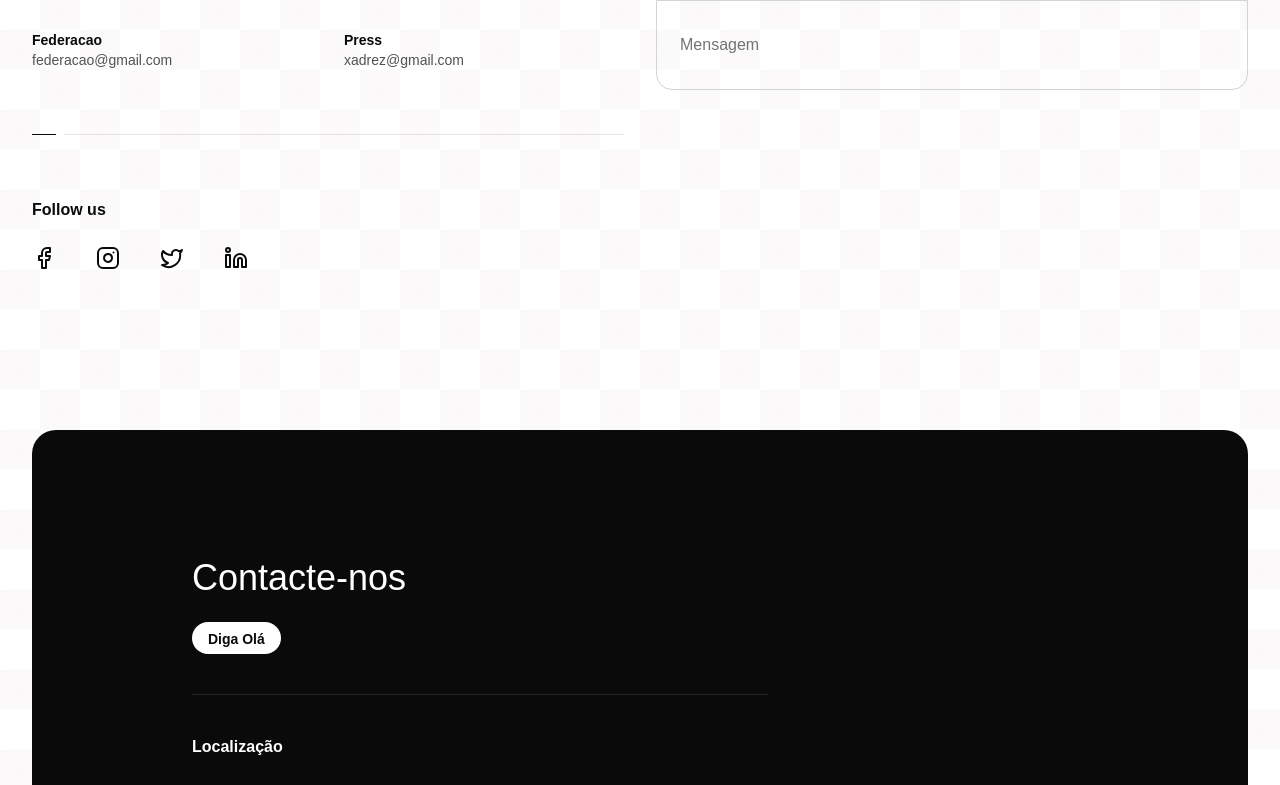
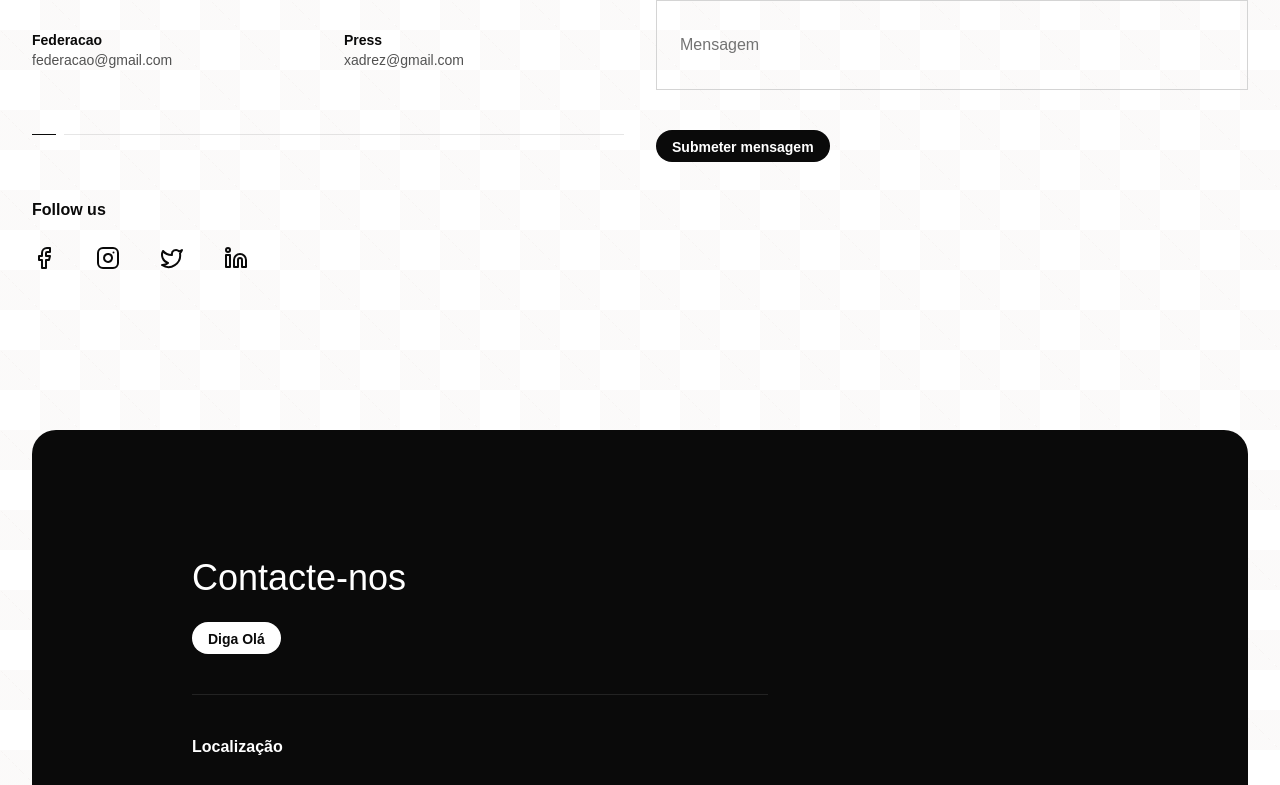
Before and after one commit to AlikyMazuze/chess, a Next.js app: page /contact in a window 1280 px wide. Shown: the part 978-1763 px from the top of the page. Built offline with nearby package versions, Linux system fonts and the light colour scheme; a web font is replaced by a local one.

Commit message:
adding submit button to contact form

```diff
--- a/src/components/Contact-form.jsx
+++ b/src/components/Contact-form.jsx
@@ -22,6 +22,7 @@ function ContactForm() {
             <input id=":S3:" autocomplete="organization" placeholder=" " class="peer block w-full border border-neutral-300 bg-transparent px-6 pb-4 pt-12 text-base/6 text-neutral-950 ring-4 ring-transparent transition focus:border-neutral-950 focus:outline-none focus:ring-neutral-950/5 group-first:rounded-t-2xl group-last:rounded-b-2xl" type="text" name="message"/>
             <label htmlFor=":S3:" class="pointer-events-none absolute left-6 top-1/2 -mt-3 origin-left text-base/6 text-neutral-500 transition-all duration-200 peer-focus:-translate-y-4 peer-focus:scale-75 peer-focus:font-semibold peer-focus:text-neutral-950 peer-[:not(:placeholder-shown)]:-translate-y-4 peer-[:not(:placeholder-shown)]:scale-75 peer-[:not(:placeholder-shown)]:font-semibold peer-[:not(:placeholder-shown)]:text-neutral-950">Mensagem</label>
         </div>
+        <button class="mt-10 inline-flex rounded-full px-4 py-1.5 text-sm font-semibold transition bg-neutral-950 text-white hover:bg-neutral-800" type="submit"><span class="relative top-px">Submeter mensagem</span></button>
     </form>
     )
 }
```
